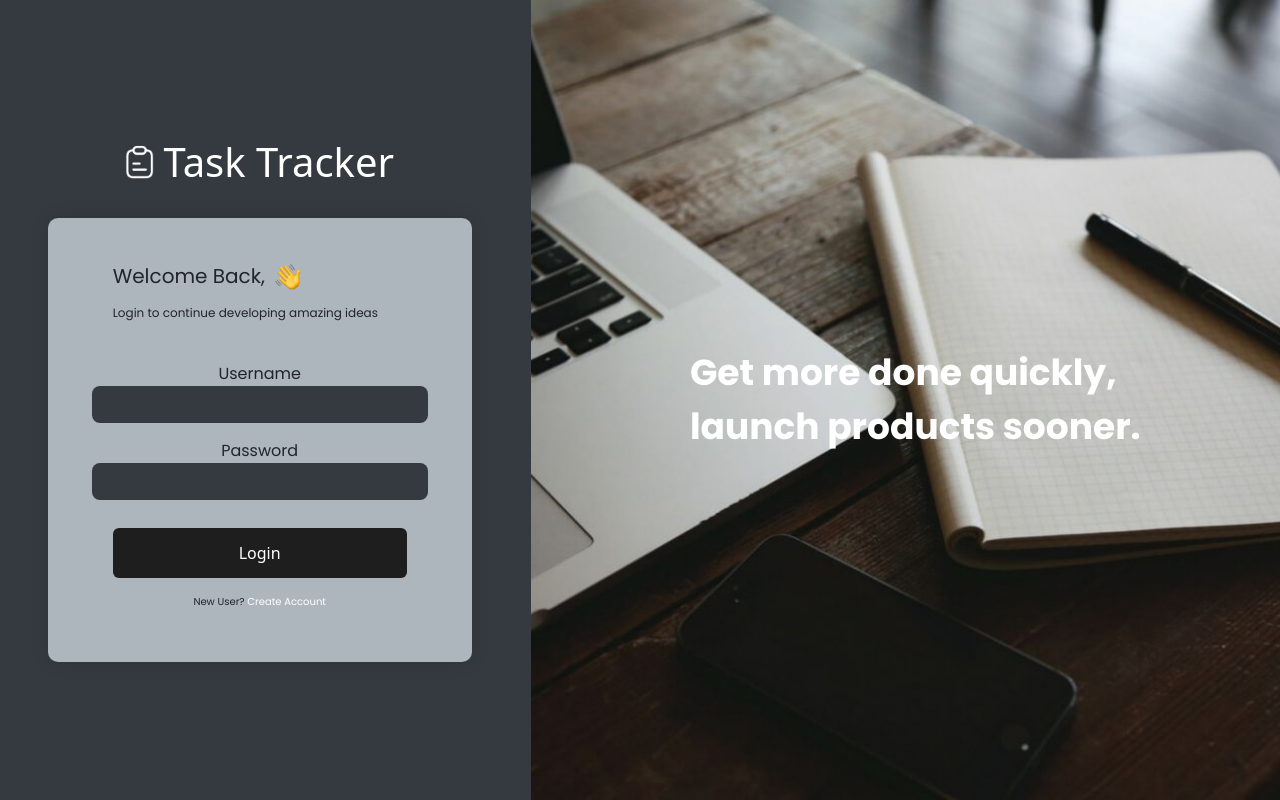
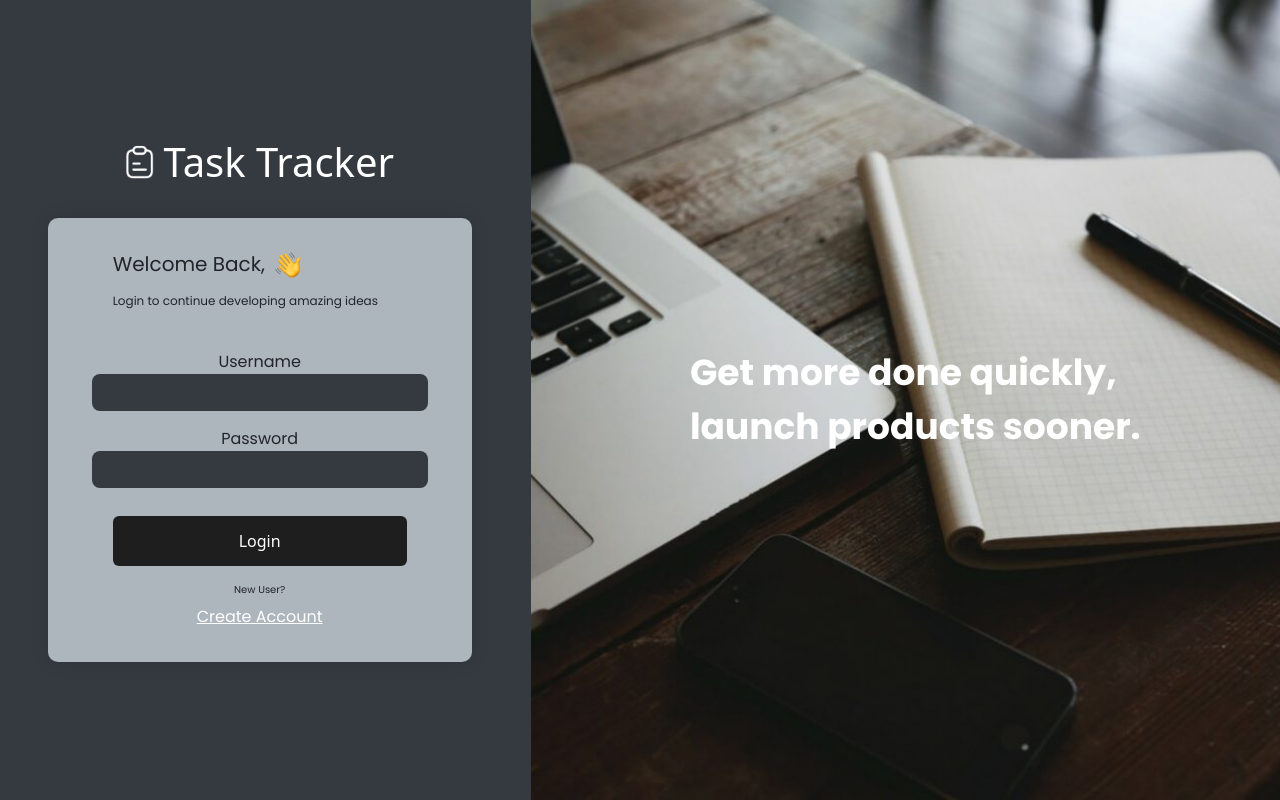
Before and after one commit to nauticuff/TaskTrackerSprint, a React (Create React App) app: page / in a window 1280 px wide. Built offline with nearby package versions, Linux system fonts and the light colour scheme.

Commit message:
add link to create account

```diff
--- a/src/Components/Login/Login.css
+++ b/src/Components/Login/Login.css
@@ -42,6 +42,8 @@
     display: flex;
     flex-direction: column;
 } */
+
+
 
 .titleText{
     margin-bottom: 0;
--- a/src/Components/Login/Login.tsx
+++ b/src/Components/Login/Login.tsx
@@ -4,6 +4,9 @@ import NotesPic from "../../Assets/NotesPic.jpg"
 import "../Login/Login.css"
 import handwavepic from "../../Assets/handwavepic.png"
 import NotePic from "../../Assets/notePic.png"
+import { Link } from 'react-router-dom';
+import CreateAccount from "../CreateAccountComponent/CreateAccount";
+import DashboardComponent from "../Dashboard/Dashboard";
 
 function Login() {
 
@@ -15,7 +18,8 @@ function Login() {
                         <div className="titleAndLogin">
                             <div className="titleAndLogo">
                                 <img className="notePicImage" src={NotePic} />
-                                <h1 className="titleText text-center">Task Tracker</h1>
+                                <h1 className="titleText text-center">Task Tracker
+                                </h1>
                             </div>
                             <div className="loginWindow">
                                 <div className="welcomeTxtAndPic">
@@ -33,11 +37,12 @@ function Login() {
                                         <input type="password" />
                                     </Form.Group>
                                 </Form>
-
-
-                                <Button>Login</Button>
+                                <Button className="loginBtn">Login</Button>
                                 <div className="newAndCreateText">
-                                    <p className="newText">New User? <span className="createText">Create Account</span></p>
+                                    <div className="createAccountText">
+                                    <p className="newText">New User?</p>
+                                    <Link to="/CreateAccount" className="createText">Create Account</Link>
+                                    </div>
                                 </div>
                             </div>
                         </div>
```
